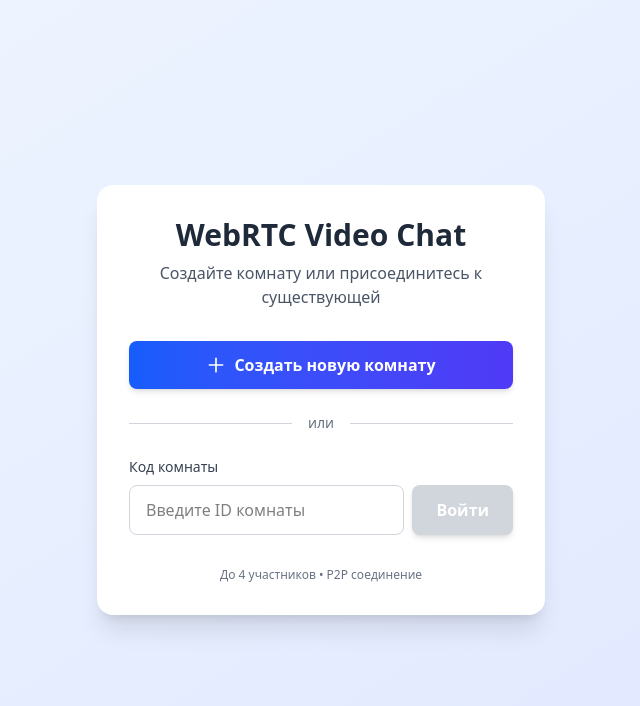
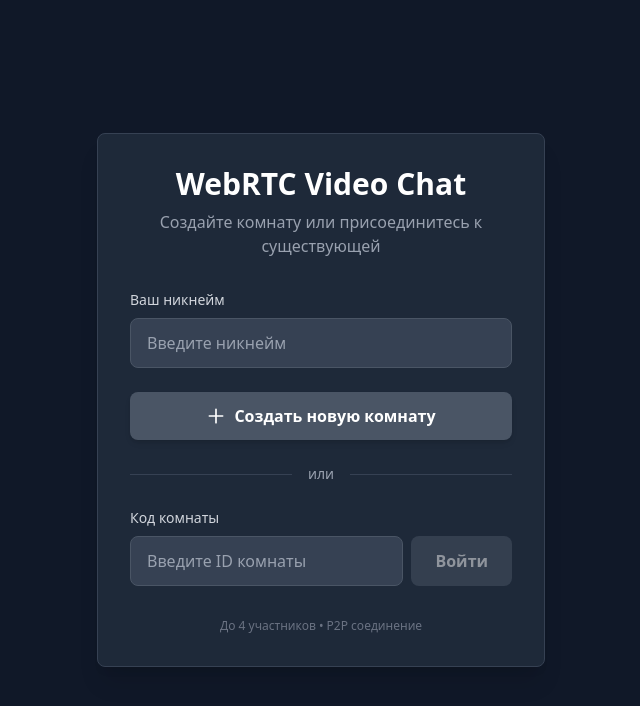
Before and after one commit to ReynekeJluc/pet_webrtc_client, a Next.js app: page / in a window 1280 px wide. Shown: the top 706 px of the page, without its empty margins (319-959 px from the left). Built offline with nearby package versions, Linux system fonts and the light colour scheme; no server answers.

Commit message:
feat: добавление nickname пользователям и исправление дизайна главной странице для соответствия дизайну комнат

```diff
--- a/src/app/(home)/page.tsx
+++ b/src/app/(home)/page.tsx
@@ -6,6 +6,7 @@ import { useState } from 'react';
 
 export default function Home() {
 	const [inputValue, setInputValue] = useState('');
+	const [nickValue, setNickValue] = useState('');
 
 	const socket = useSocket();
 	const router = useRouter();
@@ -15,7 +16,7 @@ export default function Home() {
 			'create-room',
 			(response: { success: boolean; roomId?: string; error?: string }) => {
 				if (response.success) {
-					router.push(`/room/${response.roomId}`);
+					router.push(`/room/${response.roomId}?nickname=${nickValue}`);
 				} else {
 					console.error('Failed to create room:', response.error);
 				}
@@ -31,7 +32,7 @@ export default function Home() {
 
 		socket?.emit('check-room', { roomId }, (res: { success: boolean }) => {
 			if (res.success) {
-				router.push(`/room/${roomId}`);
+				router.push(`/room/${roomId}?nickname=${nickValue}`);
 			} else {
 				alert('Комната не найдена'); //! Сделай всплывашку вместо этого колхоза
 			}
@@ -39,22 +40,37 @@ export default function Home() {
 	};
 
 	return (
-		<div className='min-h-screen bg-linear-to-br from-blue-50 to-indigo-100 flex items-center justify-center p-4'>
-			<div className='bg-white rounded-2xl shadow-xl p-8 w-full max-w-md'>
+		<div className='min-h-screen bg-gray-900 flex items-center justify-center p-4'>
+			<div className='bg-gray-800 rounded-lg shadow-xl p-8 w-full max-w-md border border-gray-700'>
 				<div className='text-center mb-8'>
-					<h1 className='text-3xl font-bold text-gray-800 mb-2'>
+					<h1 className='text-3xl font-bold text-white mb-2'>
 						WebRTC Video Chat
 					</h1>
-					<p className='text-gray-600'>
+					<p className='text-gray-400'>
 						Создайте комнату или присоединитесь к существующей
 					</p>
+				</div>
+
+				{/* Никнейм - один раз вверху */}
+				<div className='mb-6'>
+					<label className='block text-sm font-medium text-gray-300 mb-2'>
+						Ваш никнейм
+					</label>
+					<input
+						type='text'
+						placeholder='Введите никнейм'
+						value={nickValue}
+						onChange={e => setNickValue(e.target.value)}
+						className='w-full px-4 py-3 bg-gray-700 border border-gray-600 text-white rounded-lg focus:ring-2 focus:ring-blue-500 focus:border-transparent outline-none transition-all placeholder-gray-400'
+					/>
 				</div>
 
 				{/* Создать комнату */}
 				<div className='mb-6'>
 					<button
 						onClick={createRoom}
-						className='w-full bg-linear-to-r from-blue-600 to-indigo-600 hover:from-blue-700 hover:to-indigo-700 text-white font-semibold py-3 px-6 rounded-lg transition-all duration-200 shadow-md hover:shadow-lg transform hover:-translate-y-0.5'
+						disabled={!nickValue.trim()}
+						className='w-full bg-blue-600 hover:bg-blue-700 disabled:bg-gray-600 disabled:cursor-not-allowed text-white font-semibold py-3 px-6 rounded-lg transition-all duration-200 shadow-md hover:shadow-lg'
 					>
 						<span className='flex items-center justify-center gap-2'>
 							<svg
@@ -78,16 +94,16 @@ export default function Home() {
 				{/* Разделитель */}
 				<div className='relative mb-6'>
 					<div className='absolute inset-0 flex items-center'>
-						<div className='w-full border-t border-gray-300'></div>
+						<div className='w-full border-t border-gray-700'></div>
 					</div>
 					<div className='relative flex justify-center text-sm'>
-						<span className='px-4 bg-white text-gray-500'>или</span>
+						<span className='px-4 bg-gray-800 text-gray-400'>или</span>
 					</div>
 				</div>
 
 				{/* Войти в комнату */}
 				<div>
-					<label className='block text-sm font-medium text-gray-700 mb-2'>
+					<label className='block text-sm font-medium text-gray-300 mb-2'>
 						Код комнаты
 					</label>
 					<div className='flex gap-2'>
@@ -97,12 +113,12 @@ export default function Home() {
 							value={inputValue}
 							onChange={e => setInputValue(e.target.value)}
 							onKeyDown={e => e.key === 'Enter' && joinRoom(inputValue)}
-							className='flex-1 px-4 py-3 border border-gray-300 rounded-lg focus:ring-2 focus:ring-blue-500 focus:border-transparent outline-none transition-all'
+							className='flex-1 px-4 py-3 bg-gray-700 border border-gray-600 text-white rounded-lg focus:ring-2 focus:ring-blue-500 focus:border-transparent outline-none transition-all placeholder-gray-400'
 						/>
 						<button
 							onClick={() => joinRoom(inputValue)}
-							disabled={!inputValue.trim()}
-							className='bg-gray-800 hover:bg-gray-900 disabled:bg-gray-300 disabled:cursor-not-allowed text-white font-semibold px-6 py-3 rounded-lg transition-all duration-200 shadow-md hover:shadow-lg'
+							disabled={!inputValue.trim() || !nickValue.trim()}
+							className='bg-gray-700 hover:bg-gray-600 disabled:bg-gray-600 disabled:opacity-50 disabled:cursor-not-allowed text-white font-semibold px-6 py-3 rounded-lg transition-all duration-200'
 						>
 							Войти
 						</button>
--- a/src/app/(home)/room/[roomId]/page.tsx
+++ b/src/app/(home)/room/[roomId]/page.tsx
@@ -1,11 +1,19 @@
 'use client';
 
 import { useSocket } from '@/context/SocketContext';
-import { notFound, useParams, useRouter } from 'next/navigation';
+import {
+	notFound,
+	useParams,
+	useRouter,
+	useSearchParams,
+} from 'next/navigation';
 import { useEffect, useRef, useState } from 'react';
 
 export default function RoomPage() {
+	const searchParams = useSearchParams();
 	const params = useParams();
+
+	const nickname = searchParams.get('nickname') || 'Анонимус';
 	const roomId = Array.isArray(params.roomId)
 		? params.roomId[0]
 		: params.roomId;
@@ -147,7 +155,10 @@ export default function RoomPage() {
 			if (res.success) {
 				socket?.emit(
 					'join-room',
-					{ roomId: roomId },
+					{
+						roomId: roomId,
+						nickname: nickname,
+					},
 					(response: { success: boolean; error?: string }) => {
 						if (!response.success) {
 							alert('Не удалось войти в комнату'); //! Сделай всплывашку вместо этого колхоза
@@ -169,7 +180,7 @@ export default function RoomPage() {
 			socket.off('peer-joined', handlePeerJoined);
 			socket.off('existing-participants', handleExistingParticipants);
 		};
-	}, [socket, roomId, router, localVideo]);
+	}, [socket, roomId, nickname, router, localVideo]);
 
 	useEffect(() => {
 		console.log('Peers обновились:', peers);
```
